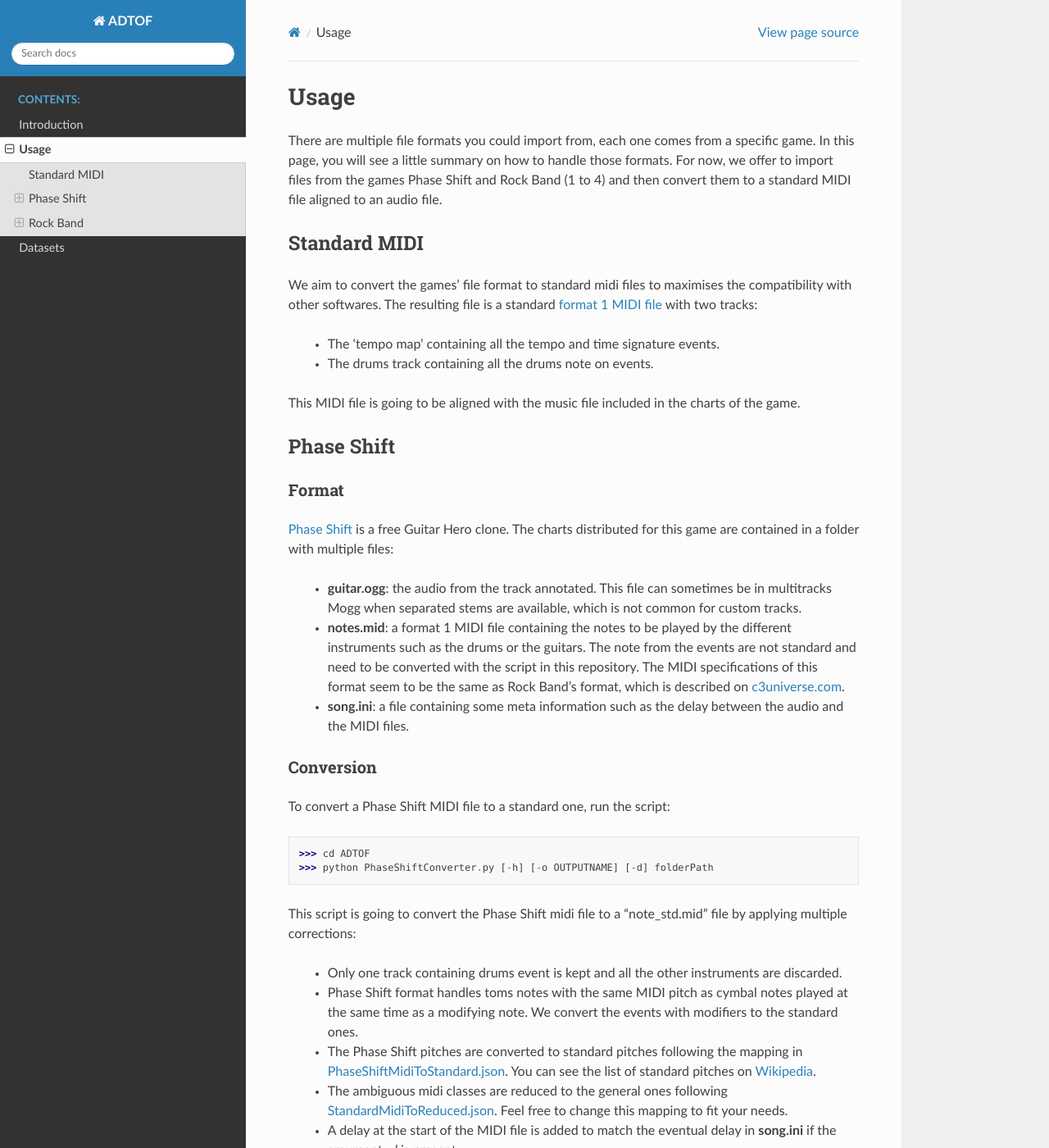
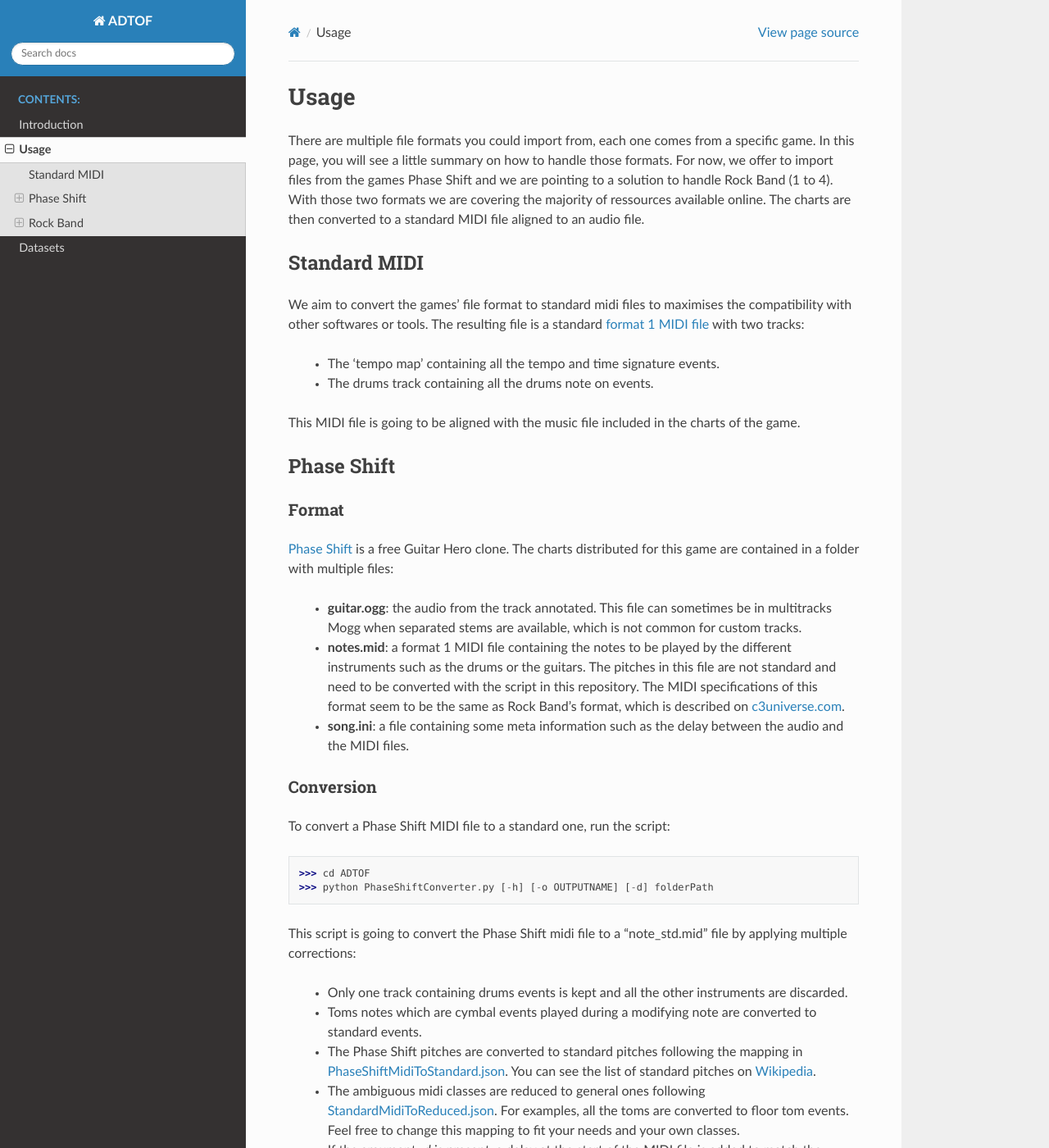
Before and after one commit to MZehren/ADTOF, a Sphinx documentation site: the page built from docs/usage.rst, in a window 1280 px wide and 1400 px high. Shown: the whole window at 82% size. Built offline with Sphinx 7.4.7 and the Read the Docs theme 2.0.0, drawn with Linux system fonts in a browser that asks for light colours; some of the changed text lies outside the part shown.

Commit message:
Improving the documentation

```diff
--- a/docs/usage.rst
+++ b/docs/usage.rst
@@ -3,12 +3,14 @@
 
 There are multiple file formats you could import from, each one comes from a specific game.
 In this page, you will see a little summary on how to handle those formats.
-For now, we offer to import files from the games Phase Shift and Rock Band (1 to 4) and then convert them to a standard MIDI file aligned to an audio file.
+For now, we offer to import files from the games Phase Shift and we are pointing to a solution to handle Rock Band (1 to 4).
+With those two formats we are covering the majority of ressources available online.
+The charts are then converted to a standard MIDI file aligned to an audio file.
 
 Standard MIDI
 -------------
 
-We aim to convert the games' file format to standard midi files to maximises the compatibility with other softwares.
+We aim to convert the games' file format to standard midi files to maximises the compatibility with other softwares or tools.
 The resulting file is a standard `format 1 MIDI file`_ with two tracks:
 
  - The 'tempo map' containing all the tempo and time signature events.
@@ -27,7 +29,7 @@
 The charts distributed for this game are contained in a folder with multiple files:
 
  - **guitar.ogg**: the audio from the track annotated. This file can sometimes be in multitracks Mogg when separated stems are available, which is not common for custom tracks.
- - **notes.mid**: a format 1 MIDI file containing the notes to be played by the different instruments such as the drums or the guitars. The note from the events are not standard and need to be converted with the script in this repository. The MIDI specifications of this format seem to be the same as Rock Band's format, which is described on c3universe.com_.
+ - **notes.mid**: a format 1 MIDI file containing the notes to be played by the different instruments such as the drums or the guitars. The pitches in this file are not standard and need to be converted with the script in this repository. The MIDI specifications of this format seem to be the same as Rock Band's format, which is described on c3universe.com_.
  - **song.ini**: a file containing some meta information such as the delay between the audio and the MIDI files.
 
 Conversion
@@ -40,11 +42,11 @@
 
 This script is going to convert the Phase Shift midi file to a "note_std.mid" file by applying multiple corrections:
 
- - Only one track containing drums event is kept and all the other instruments are discarded.
- - Phase Shift format handles toms notes with the same MIDI pitch as cymbal notes played at the same time as a modifying note. We convert the events with modifiers to the standard ones.
+ - Only one track containing drums events is kept and all the other instruments are discarded.
+ - Toms notes which are cymbal events played during a modifying note are converted to standard events.
  - The Phase Shift pitches are converted to standard pitches following the mapping in PhaseShiftMidiToStandard.json_. You can see the list of standard pitches on Wikipedia_.
- - The ambiguous midi classes are reduced to the general ones following StandardMidiToReduced.json_. Feel free to change this mapping to fit your needs.
- - A delay at the start of the MIDI file is added to match the eventual delay in **song.ini** if the argument *-d* is present.
+ - The ambiguous midi classes are reduced to general ones following StandardMidiToReduced.json_. For examples, all the toms are converted to floor tom events. Feel free to change this mapping to fit your needs and your own classes.
+ - If the argument *-d* is present, a delay at the start of the MIDI file is added to match the eventual delay in **song.ini** .
 
 .. _PhaseShiftMidiToStandard.json: https://github.com/MZehren/ADTOF/blob/master/ADTOF/conversionDictionnaries/PhaseShiftMidiToStandard.json
 .. _StandardMidiToReduced.json: https://github.com/MZehren/ADTOF/blob/master/ADTOF/conversionDictionnaries/StandardMidiToReduced.json
```
Also changed, not shown: docs/datasets.rst (+5 -5 lines), docs/introduction.rst (+4 -4 lines).
